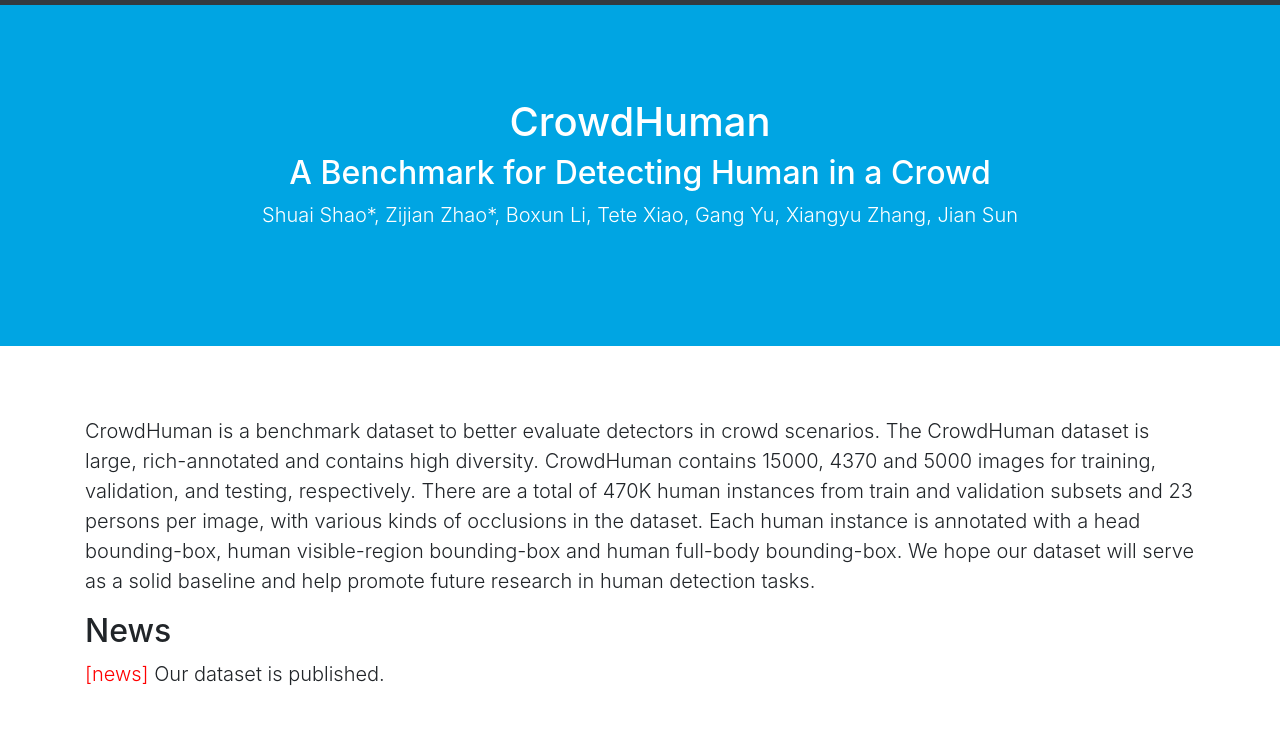
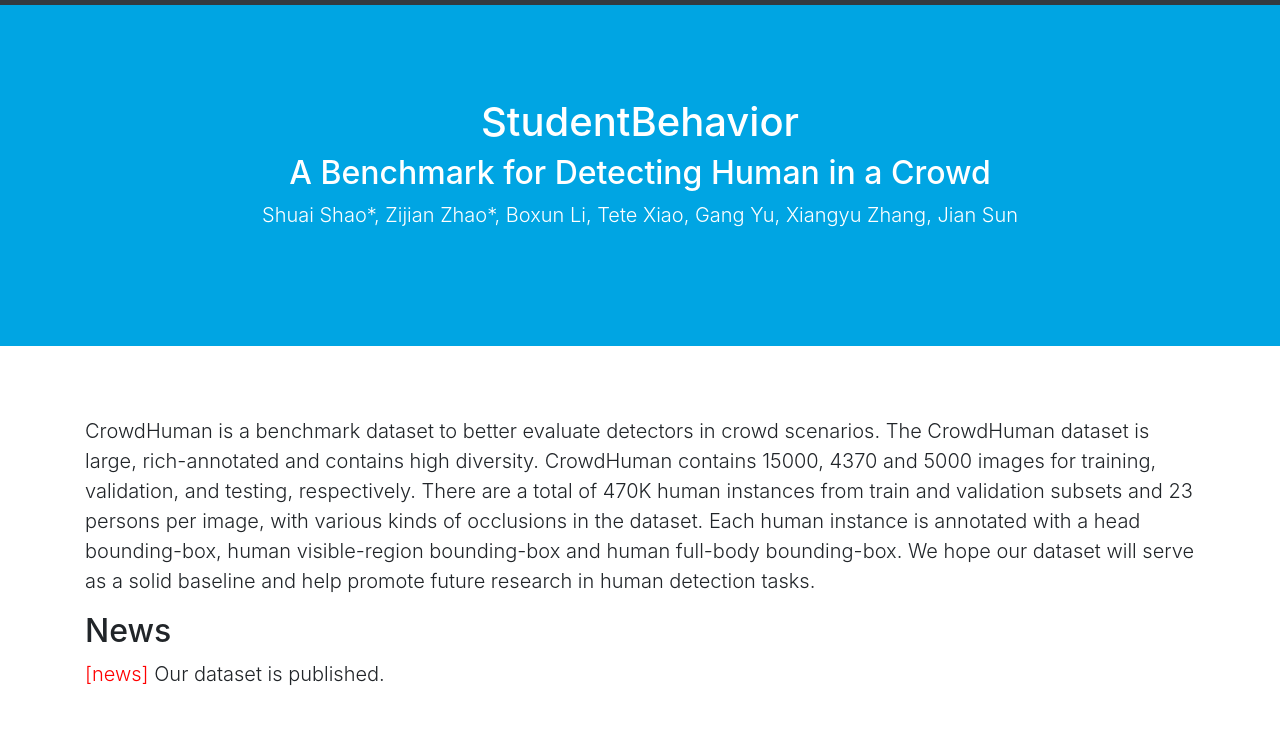
Before and after one commit to Whiffe/StudentBehavior, a plain HTML site: page index.html in a window 1280 px wide. Shown: the part 58-800 px from the top of the page. Drawn offline with Linux system fonts and the light colour scheme.

Commit message:
Update index.html

```diff
--- a/index.html
+++ b/index.html
@@ -66,7 +66,7 @@
 
     <header class="text-white" style="background:#00A5E3">
       <div class="container text-center" style="margin-top:0rem;">
-        <h1>CrowdHuman</h1>
+        <h1>StudentBehavior</h1>
         <h2>A Benchmark for Detecting Human in a Crowd</h2>
         <p class="lead">
             <a href="https://www.sshao.com" class="text-white">Shuai Shao*</a>,
```
